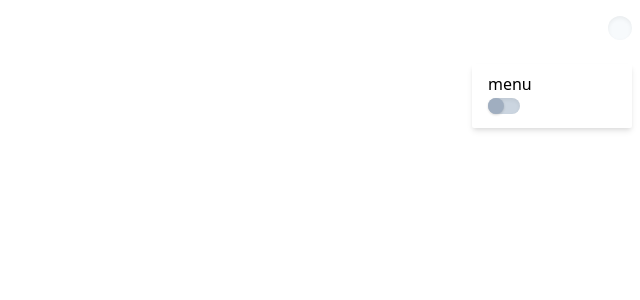
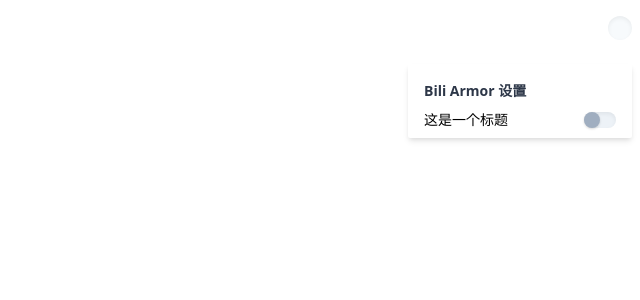
Before and after one commit to hewel/bili-armor, a Svelte app: page / in a window 1280 px wide. Both pictures are taken after a click on the element 1260 px from the left and 28 px from the top of the page. Shown: the top 300 px of the page, without its empty margins (640-1280 px from the left). Built offline with nearby package versions, Linux system fonts and the light colour scheme; some icons are missing; the HTML template or start-up script is replaced by a standard one.

Commit message:
feat: add MenuItem

```diff
--- /dev/null
+++ b/src/Components/SettingItem.svelte
@@ -0,0 +1,12 @@
+<script>
+  import Switch from './Switch.svelte'
+  import clsx from 'clsx'
+
+  export let checked = false
+  export let title
+</script>
+
+<div class={clsx('_ba-flex', '_ba-justify-between', '_ba-items-center')}>
+  <span class="_ba-text-sm">{title}</span>
+  <Switch {checked} />
+</div>
--- a/src/Components/SettingMenu.svelte
+++ b/src/Components/SettingMenu.svelte
@@ -3,10 +3,11 @@
   import { slide } from 'svelte/transition'
   import clsx from 'clsx'
   import Switch from './Switch.svelte'
+  import SettingItem from './SettingItem.svelte'
 
   const menuClassNames = clsx(
     '_ba-absolute',
-    '_ba-w-40',
+    '_ba-w-56',
     '_ba-bg-white',
     '_ba-shadow-md',
     '_ba-z-50',
@@ -25,7 +26,9 @@
     in:slide={{ duration: 300, easing: quintOut }}
     out:slide={{ duration: 200, easing: quintIn }}
     class={menuClassNames}>
-    <p>menu</p>
-    <Switch />
+    <p class="_ba-text-sm _ba-font-bold _ba-text-gray-800 _ba-my-2">
+      Bili Armor 设置
+    </p>
+    <SettingItem title="这是一个标题" />
   </div>
 {/if}
--- a/src/Components/Switch.svelte
+++ b/src/Components/Switch.svelte
@@ -17,7 +17,7 @@
   class={clsx('_ba-relative', '_ba-h-4', '_ba-w-8', '_ba-inline-block', '_ba-cursor-pointer')}
   on:click={handleSwitchClick}>
   <span
-    class={clsx('_ba-absolute', '_ba-w-full', '_ba-h-full', '_ba-rounded-full', '_ba-bg-gray-400', '_ba-shadow-inner', '_ba-left-0', '_ba-top-0', '_ba-z-0')} />
+    class={clsx('_ba-absolute', '_ba-w-full', '_ba-h-full', '_ba-rounded-full', '_ba-shadow-inner', '_ba-left-0', '_ba-top-0', '_ba-z-0', '_ba-transition-colors', '_ba-duration-150', checked ? '_ba-bg-gray-400' : '_ba-bg-gray-200')} />
   <span
     class={clsx('_ba-inline-flex', '_ba-items-center', '_ba-absolute', '_ba-left-0', '_ba-h-full', '_ba-w-4', '_ba-transition-transform', '_ba-duration-150', '_ba-ease-out', '_ba-z-10', '_ba-transform', checked ? '_ba-translate-x-4' : '_ba-translate-x-0')}>
     <span
--- a/src/style.css
+++ b/src/style.css
@@ -13,7 +13,8 @@
 #app {
   position: relative;
 }
-.vp-container .avatar-decorate {
+.vp-container .avatar-decorate,
+.up-info .u-face .pendant {
   max-width: inherit;
 }
 ._ba-icon {
```
